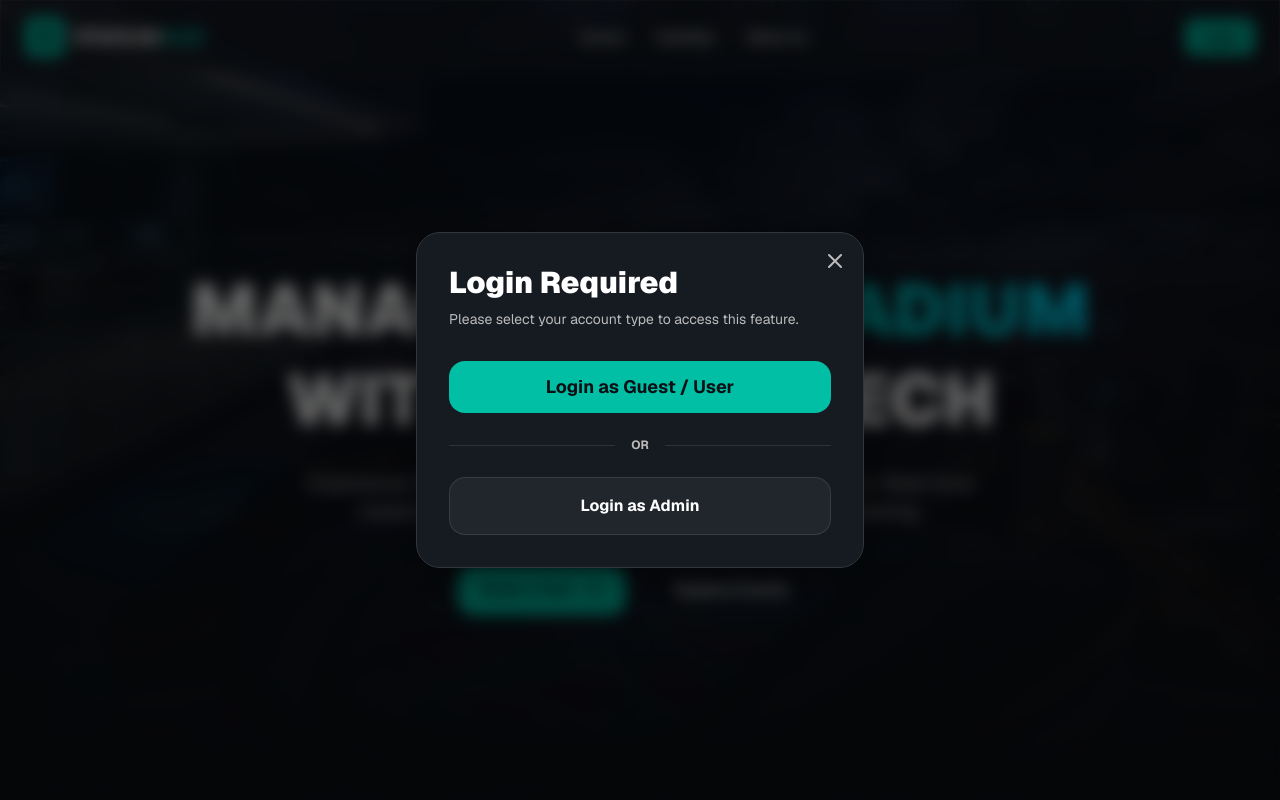
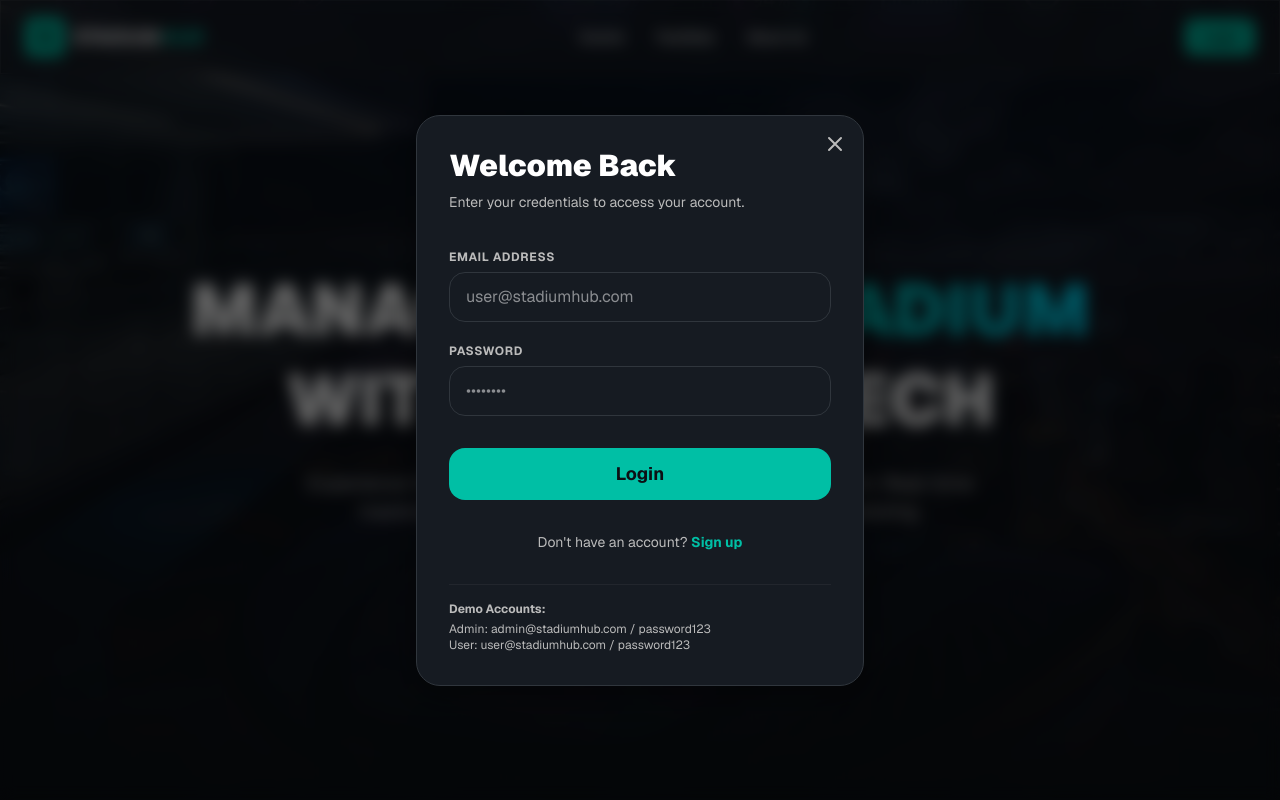
Before and after one commit to MohanaPrasathR/Stadium-Management-System, a Next.js app: page / in a window 1280 px wide. Both pictures are taken after a click on the button "Login". Shown: the top 800 px of the page. Built offline with nearby package versions, Linux system fonts and the light colour scheme.

Commit message:
feat: Replace mock auth buttons with real username/password form backed by persistent localStorage

```diff
--- a/components/AuthProvider.tsx
+++ b/components/AuthProvider.tsx
@@ -1,11 +1,11 @@
 'use client';
 import { createContext, useContext, useEffect, useState } from 'react';
 
-type User = { name: string; role: 'user' | 'admin' } | null;
+type User = { name: string; email: string; role: 'user' | 'admin' } | null;
 
 interface AuthContextType {
   user: User;
-  login: (role: 'user' | 'admin') => void;
+  login: (user: User) => void;
   logout: () => void;
   showLoginModal: boolean;
   setShowLoginModal: (show: boolean) => void;
@@ -26,22 +26,33 @@ export const AuthProvider = ({ children }: { children: React.ReactNode }) => {
 
   useEffect(() => {
     setMounted(true);
-    const storedUser = localStorage.getItem('stadium_auth');
-    if (storedUser) {
-      setUser(JSON.parse(storedUser));
+
+    // Check for logged in session
+    const storedSession = localStorage.getItem('stadium_auth_session');
+    if (storedSession) {
+      setUser(JSON.parse(storedSession));
+    }
+
+    // Initialize mock database if empty
+    const dbUsers = localStorage.getItem('stadium_users_db');
+    if (!dbUsers) {
+      const initialUsers = [
+        { name: 'Admin User', email: 'admin@stadiumhub.com', password: 'password123', role: 'admin' },
+        { name: 'John Doe', email: 'user@stadiumhub.com', password: 'password123', role: 'user' }
+      ];
+      localStorage.setItem('stadium_users_db', JSON.stringify(initialUsers));
     }
   }, []);
 
-  const login = (role: 'user' | 'admin') => {
-    const newUser = { name: role === 'admin' ? 'Admin Hub' : 'John Doe', role };
+  const login = (newUser: User) => {
     setUser(newUser);
-    localStorage.setItem('stadium_auth', JSON.stringify(newUser));
+    localStorage.setItem('stadium_auth_session', JSON.stringify(newUser));
     setShowLoginModal(false);
   };
 
   const logout = () => {
     setUser(null);
-    localStorage.removeItem('stadium_auth');
+    localStorage.removeItem('stadium_auth_session');
     window.location.href = '/';
   };
 
--- a/components/LoginModal.tsx
+++ b/components/LoginModal.tsx
@@ -1,10 +1,47 @@
 'use client';
+import { useState } from 'react';
 import { useAuth } from './AuthProvider';
 
 export function LoginModal() {
   const { showLoginModal, setShowLoginModal, login } = useAuth();
+  const [isLogin, setIsLogin] = useState(true);
+  const [error, setError] = useState('');
+
+  // Form State
+  const [email, setEmail] = useState('');
+  const [password, setPassword] = useState('');
+  const [name, setName] = useState('');
 
   if (!showLoginModal) return null;
+
+  const handleSubmit = (e: React.FormEvent) => {
+    e.preventDefault();
+    setError('');
+
+    const dbUsersRaw = localStorage.getItem('stadium_users_db') || '[]';
+    const dbUsers = JSON.parse(dbUsersRaw);
+
+    if (isLogin) {
+      // Find User
+      const user = dbUsers.find((u: any) => u.email === email && u.password === password);
+      if (user) {
+        login({ name: user.name, email: user.email, role: user.role });
+      } else {
+        setError('Invalid email or password.');
+      }
+    } else {
+      // Register logic
+      if (dbUsers.find((u: any) => u.email === email)) {
+        setError('Email already exists.');
+        return;
+      }
+
+      const newUser = { name, email, password, role: 'user' };
+      dbUsers.push(newUser);
+      localStorage.setItem('stadium_users_db', JSON.stringify(dbUsers));
+      login({ name, email, role: 'user' });
+    }
+  };
 
   return (
     <div className="fixed inset-0 z-[100] flex items-center justify-center bg-black/60 backdrop-blur-sm p-4">
@@ -17,30 +54,76 @@ export function LoginModal() {
              <path strokeLinecap="round" strokeLinejoin="round" strokeWidth="2" d="M6 18L18 6M6 6l12 12" />
           </svg>
         </button>
-        <h2 className="text-3xl font-black mb-2">Login Required</h2>
-        <p className="text-text-muted mb-8 text-sm">Please select your account type to access this feature.</p>
 
-        <div className="flex flex-col gap-4">
-          <button
-            onClick={() => login('user')}
-            className="w-full btn-primary py-4 text-lg text-center"
-          >
-            Login as Guest / User
-          </button>
+        <h2 className="text-3xl font-black mb-2">{isLogin ? 'Welcome Back' : 'Create Account'}</h2>
+        <p className="text-text-muted mb-8 text-sm">
+          {isLogin ? 'Enter your credentials to access your account.' : 'Join to start booking stadium events.'}
+        </p>
 
-          <div className="relative flex py-2 items-center">
-            <div className="flex-grow border-t border-white/10"></div>
-            <span className="flex-shrink-0 mx-4 text-text-muted text-xs font-bold uppercase">or</span>
-            <div className="flex-grow border-t border-white/10"></div>
+        {error && <div className="p-3 mb-6 bg-red-500/10 border border-red-500/30 text-red-500 text-sm rounded-lg font-bold">{error}</div>}
+
+        <form onSubmit={handleSubmit} className="flex flex-col gap-4">
+          {!isLogin && (
+            <div>
+              <label className="text-xs font-bold text-text-muted uppercase tracking-wider">Full Name</label>
+              <input
+                type="text"
+                className="input-field w-full mt-1"
+                placeholder="John Doe"
+                value={name}
+                onChange={(e) => setName(e.target.value)}
+                required={!isLogin}
+              />
+            </div>
+          )}
+
+          <div>
+            <label className="text-xs font-bold text-text-muted uppercase tracking-wider">Email Address</label>
+            <input
+              type="email"
+              className="input-field w-full mt-1"
+              placeholder="user@stadiumhub.com"
+              value={email}
+              onChange={(e) => setEmail(e.target.value)}
+              required
+            />
           </div>
 
+          <div>
+            <label className="text-xs font-bold text-text-muted uppercase tracking-wider">Password</label>
+            <input
+              type="password"
+              className="input-field w-full mt-1"
+              placeholder="••••••••"
+              value={password}
+              onChange={(e) => setPassword(e.target.value)}
+              required
+            />
+          </div>
+
+          <button type="submit" className="w-full btn-primary py-3 mt-4 text-lg text-center">
+            {isLogin ? 'Login' : 'Register'}
+          </button>
+        </form>
+
+        <div className="mt-8 text-center text-sm text-text-muted">
+          {isLogin ? "Don't have an account? " : "Already have an account? "}
           <button
-            onClick={() => login('admin')}
-            className="w-full bg-white/5 border border-white/10 hover:bg-white/10 text-white font-bold py-4 rounded-xl transition-all text-center"
+            type="button"
+            onClick={() => { setIsLogin(!isLogin); setError(''); }}
+            className="text-primary font-bold hover:underline"
           >
-            Login as Admin
+            {isLogin ? 'Sign up' : 'Log in'}
           </button>
         </div>
+
+        {/* Demo Accounts Notice */}
+        <div className="mt-8 pt-4 border-t border-white/5 text-xs text-text-muted">
+          <div className="font-bold mb-1">Demo Accounts:</div>
+          <div>Admin: admin@stadiumhub.com / password123</div>
+          <div>User: user@stadiumhub.com / password123</div>
+        </div>
+
       </div>
     </div>
   );
--- a/package.json
+++ b/package.json
@@ -9,6 +9,7 @@
     "lint": "eslint"
   },
   "dependencies": {
+    "bcryptjs": "^3.0.3",
     "mysql2": "^3.17.2",
     "next": "16.1.6",
     "react": "19.2.3",
@@ -16,6 +17,7 @@
   },
   "devDependencies": {
     "@tailwindcss/postcss": "^4",
+    "@types/bcryptjs": "^2.4.6",
     "@types/node": "^20",
     "@types/react": "^19",
     "@types/react-dom": "^19",
```
Also changed, not shown: 1 other file (tests, documents, lock files or other folders).
